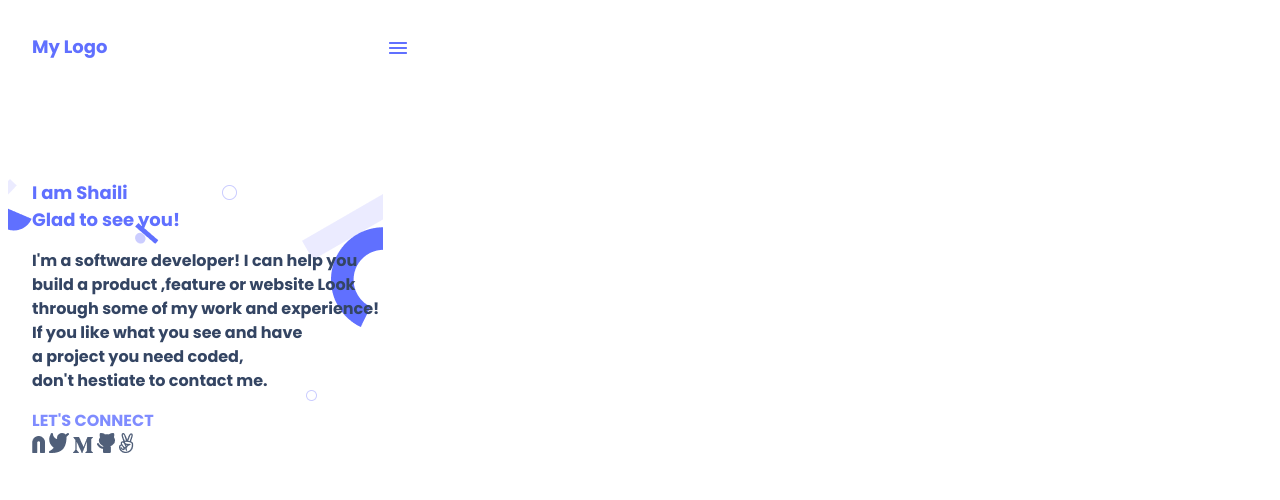
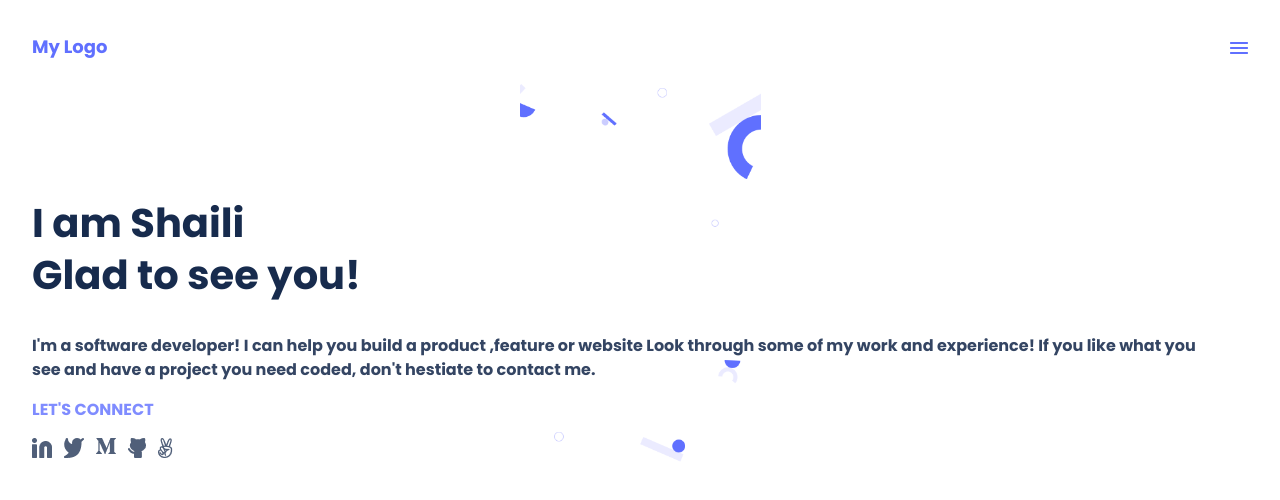
Before and after one commit to Jusha25/personal-portfolio, a website: page index.html in a window 1280 px wide. Drawn offline with Linux system fonts and the light colour scheme.

Commit message:
Edit index page and icons

```diff
--- a/index.html
+++ b/index.html
@@ -9,8 +9,8 @@
 </head>
 <body>
     <header class="header">
-        <a href="@" class="logo-link">
-            <div class="My-logo">My Logo</div>
+        <a href="index.html" class="logo-link">
+            My Logo
         </a>
         <nav>
             <div class="nav-rightside">
@@ -18,25 +18,30 @@
             </div>
         </nav>
     </header>
-    <section>
-            <h2 class="myname">
-                I am Shaili <br> Glad to see you!
-            </h2>
+    <section class="headline">
+            <h1 class="myname">
+                I am Shaili <span class="name-span">Glad to see you!</span>
+            </h1>
             <p>
-                I'm a software developer! I can help you <br>build a product ,feature or website Look <br>through some of my work and experience!<br> If you like what you see and have <br>a project you need coded, <br> don't hestiate to contact me.
+                I'm a software developer! I can help you build a product ,feature or website Look through some of my work and experience! If you like what you see and have a project you need coded, don't hestiate to contact me.
             </p>
-            <footer class="foot">LET'S CONNECT</footer>
-            <div class="social-media-icon">
-                <a href="#" class="Linkdin"></a>
-                <img src="../images/linkin3.png" alt="Linkedin">
-                <a href="#" class="twitter"></a>
-                <img src="../images/twitter.png" alt="Twitter">
-                <a href="#" class="M"></a>
-                <img src="../images/M.png" alt="M">
-                <a href="#" class="cat"></a>
-                <img src="../images/cat.png" alt="Cat">
-                <a href="#" class="Bingo"></a>
-                <img src="../images/bingo.png" alt="Bingo">
-            </div>
+            <h2 class="foot">LET'S CONNECT</h2>
+            <ul class="social-media-icon">
+                <li>
+                    <a href="#" class="Linkdin"><img src="../images/linkedIn.png" alt="Linkedin"></a>
+                </li>
+                <li>
+                    <a href="#" class="twitter"><img src="../images/twitter.png" alt="Twitter"></a>
+                </li>
+                <li>
+                    <a href="#" class="M"> <img src="../images/M.png" alt="M"></a>
+                </li>
+                <li>
+                    <a href="#" class="cat"><img src="../images/cat.png" alt="Cat"></a>
+                </li>
+                <li>
+                    <a href="#" class="Bingo"><img src="../images/bingo.png" alt="Bingo"></a>
+                </li>
+            </ul>
     </section>
 </html>
--- a/style.css
+++ b/style.css
@@ -2,21 +2,17 @@
 
 .header {
   display: flex;
-  width: 375px;
   height: 48px;
   padding: 14px 24px;
   align-items: center;
   justify-content: space-between;
 }
 
-.header .My-logo {
+.header .logo-link {
   font-family: "Poppins", sans-serif;
   font-weight: 700;
   font-size: 18px;
   color: #6070ff;
-}
-
-.header .logo-link {
   text-decoration: none;
 }
 
@@ -30,8 +26,9 @@
 .myname {
   font-family: "Poppins", sans-serif;
   font-weight: 700;
-  font-size: 18px;
-  color: #6070ff;
+  font-size: 40px;
+  line-height: 52px;
+  color: #172b4d;
 }
 
 p {
@@ -40,16 +37,22 @@ p {
   font-weight: 400;
   font-size: 16px;
   line-height: 24px;
+  padding-right: 24px;
 }
 
-section {
+.headline {
+  /* width: 100%; */
   background-image: url("../images/bgimage.png");
+  background-size: contain;
+  background-position: center;
   background-repeat: no-repeat;
-  position: relative;
-  top: 80px;
-  flex-direction: column;
+  padding-top: 80px;
   padding-left: 24px;
   padding-right: 24px;
+}
+
+.name-span {
+  display: block;
 }
 
 .foot {
@@ -60,6 +63,16 @@ section {
   color: #7f8cff;
 }
 
+.social-media-icon {
+  display: flex;
+  padding-left: 0;
+}
+
+.social-media-icon li {
+  margin-right: 12px;
+  list-style: none;
+}
+
 .social-media-icon:hover {
   opacity: 0.7;
 }
```
Also changed, not shown: images/linkedIn.png (added), images/linkin1.png (deleted), images/linkin2.png (deleted), images/linkin3.png (deleted).
